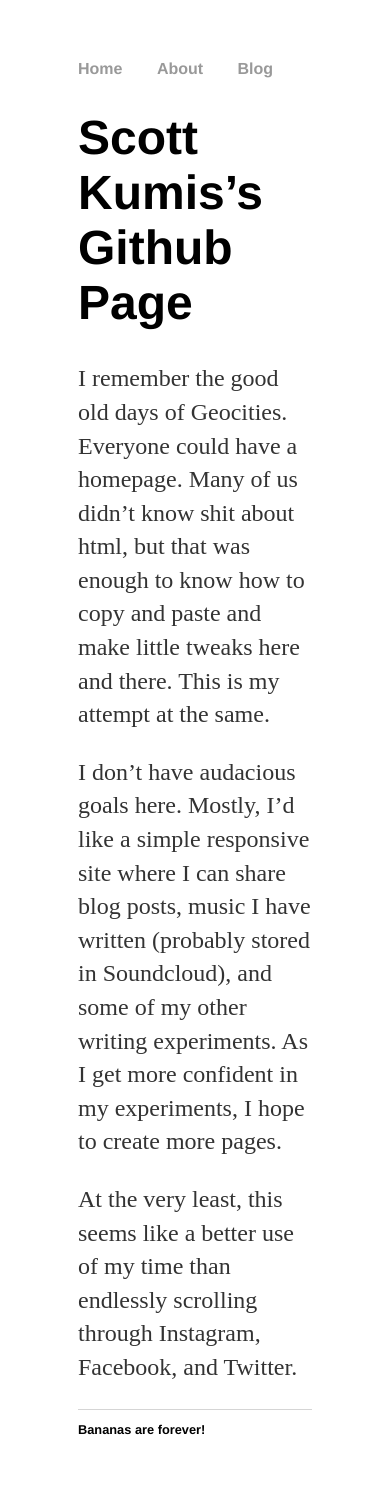
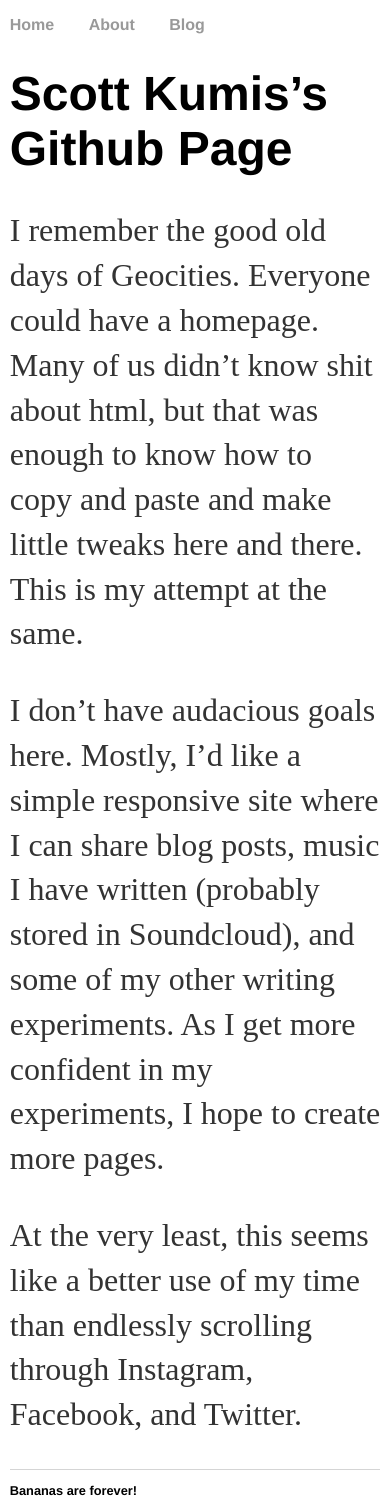
Before and after one commit to scottsimuk22/scottsimuk22.github.io, a Jekyll site: the page built from index.md, in a window 390 px wide. Built offline with Jekyll 4.4.1, drawn with Linux system fonts in a browser that asks for light colours.

Commit message:
Attempted Media Query

```diff
--- a/css/main.css
+++ b/css/main.css
@@ -43,4 +43,17 @@ ul.posts li {
     list-style: none;
 }
 
-@media(min-width:60em){html{font-size: 100%}}
+@media only screen and (max-width: 600px) {
+
+    body {
+    margin: 5px auto;
+    width: 95%;
+}
+
+    p {
+    font-size: 2em;
+    line-height: 1.4em;
+    color: #333;
+}
+
+}
```
